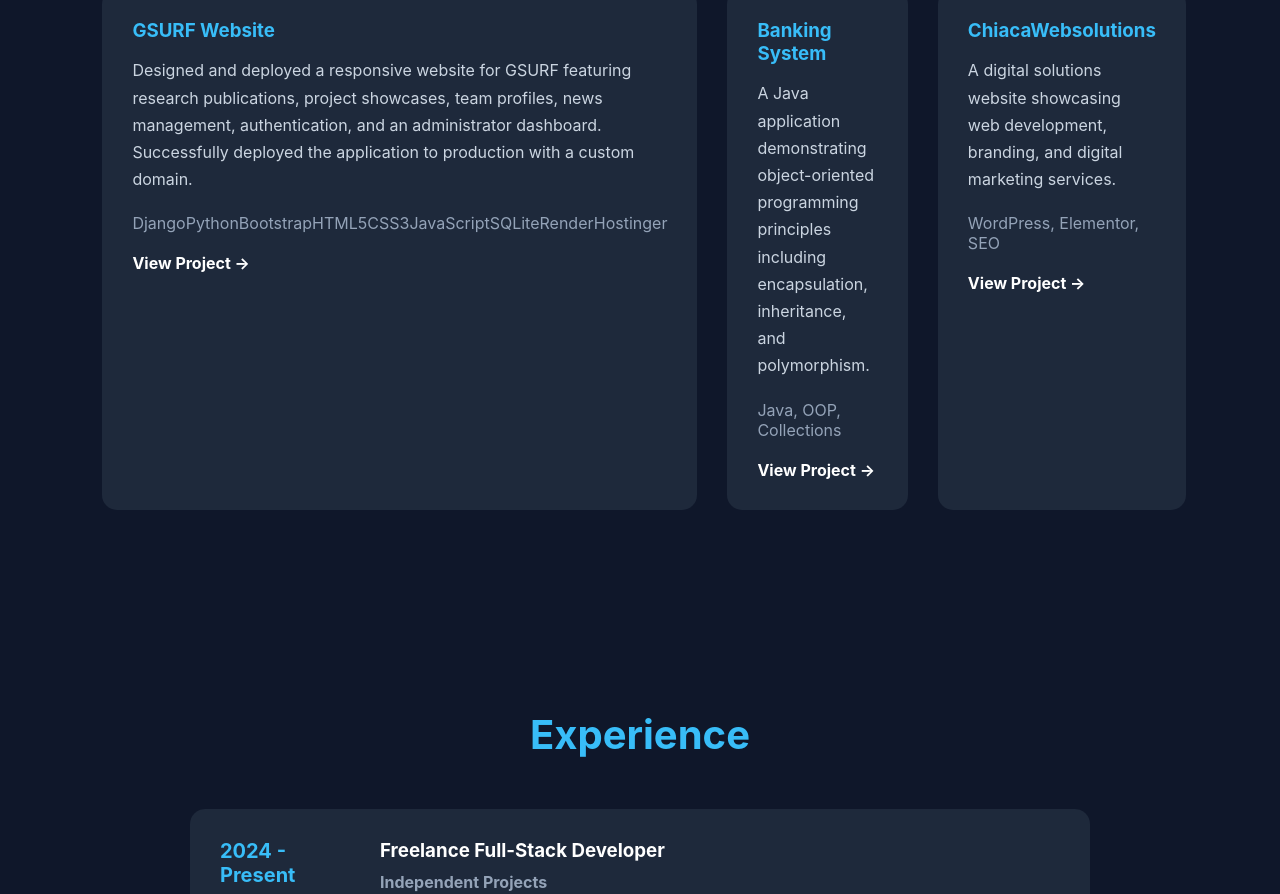
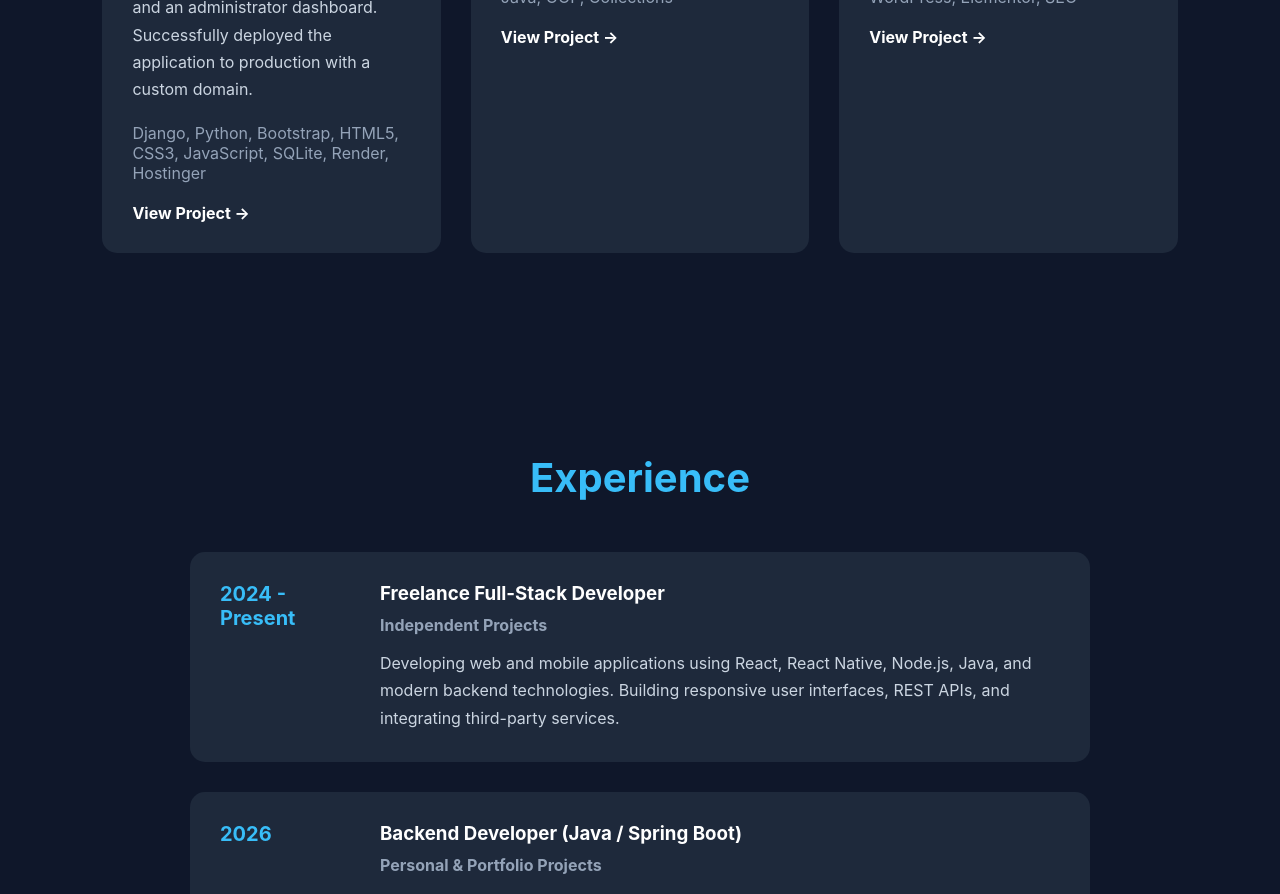
Before and after one commit to N-archives/netsai-profile, a React (Vite) app: page / in a window 1280 px wide. Shown: the part 3000-3894 px from the top of the page. Built offline with nearby package versions, Linux system fonts and the light colour scheme.

Commit message:
Technologies arrangement

```diff
--- a/src/components/Projects.jsx
+++ b/src/components/Projects.jsx
@@ -34,15 +34,7 @@ const projects = [
     "Designed and deployed a responsive website for GSURF featuring research publications, project showcases, team profiles, news management, authentication, and an administrator dashboard. Successfully deployed the application to production with a custom domain.",
 
   technologies: [
-    "Django",
-    "Python",
-    "Bootstrap",
-    "HTML5",
-    "CSS3",
-    "JavaScript",
-    "SQLite",
-    "Render",
-    "Hostinger"
+    "Django, Python, Bootstrap, HTML5, CSS3, JavaScript, SQLite, Render, Hostinger"
   ],
 
   features: [
```
